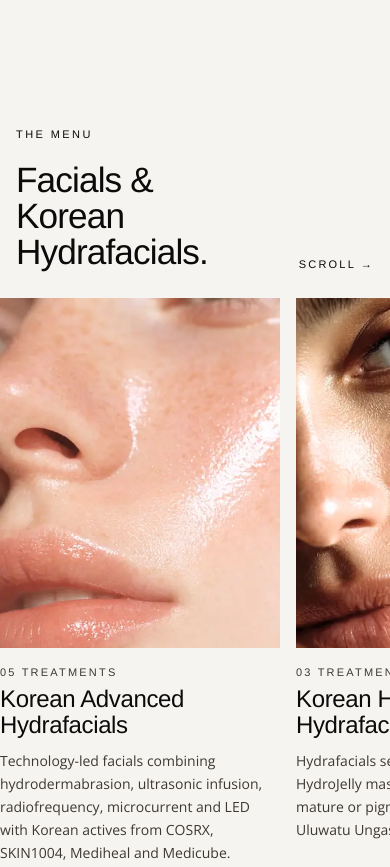
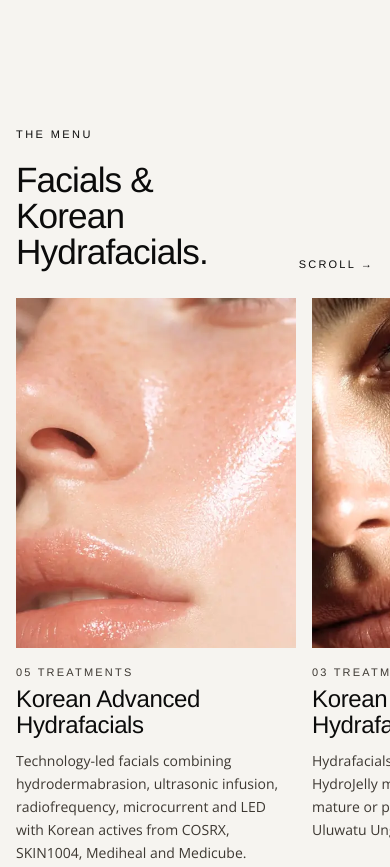
Before and after one commit to oceanstrips-a11y/site-pointface, a plain HTML site: page index.html in a window 390 px wide. Shown: the part 10431-11298 px from the top of the page. Drawn offline with Linux system fonts and the light colour scheme; no server answers; a web font is replaced by a local one.

Commit message:
Deploy site from 3cfb80f

```diff
--- a/assets/css/main.css
+++ b/assets/css/main.css
@@ -303,7 +303,7 @@ body.menu-open { overflow: hidden; }
 .hscroll__head { display: grid; grid-template-columns: 1fr auto; align-items: end; margin-bottom: clamp(28px, 4vw, 56px); }
 .hscroll__head .eyebrow { grid-column: 1 / -1; }
 .hscroll__hint { font: 500 11px var(--f-ui); letter-spacing: .2em; text-transform: uppercase; }
-.hscroll__track { display: flex; gap: clamp(16px, 2vw, 28px); padding: 0 var(--gutter); overflow-x: auto; scroll-snap-type: x mandatory; scrollbar-width: none; will-change: transform; }
+.hscroll__track { display: flex; gap: clamp(16px, 2vw, 28px); padding: 0 var(--gutter); overflow-x: auto; scroll-snap-type: x mandatory; scroll-padding-inline: var(--gutter); /* snapped cards keep the page margin */ scrollbar-width: none; will-change: transform; }
 .hscroll__track::-webkit-scrollbar { display: none; }
 .hscroll.is-pinned .hscroll__track { overflow: visible; }
 .cat-card { flex: 0 0 clamp(280px, 30vw, 440px); scroll-snap-align: start; display: block; }
```
